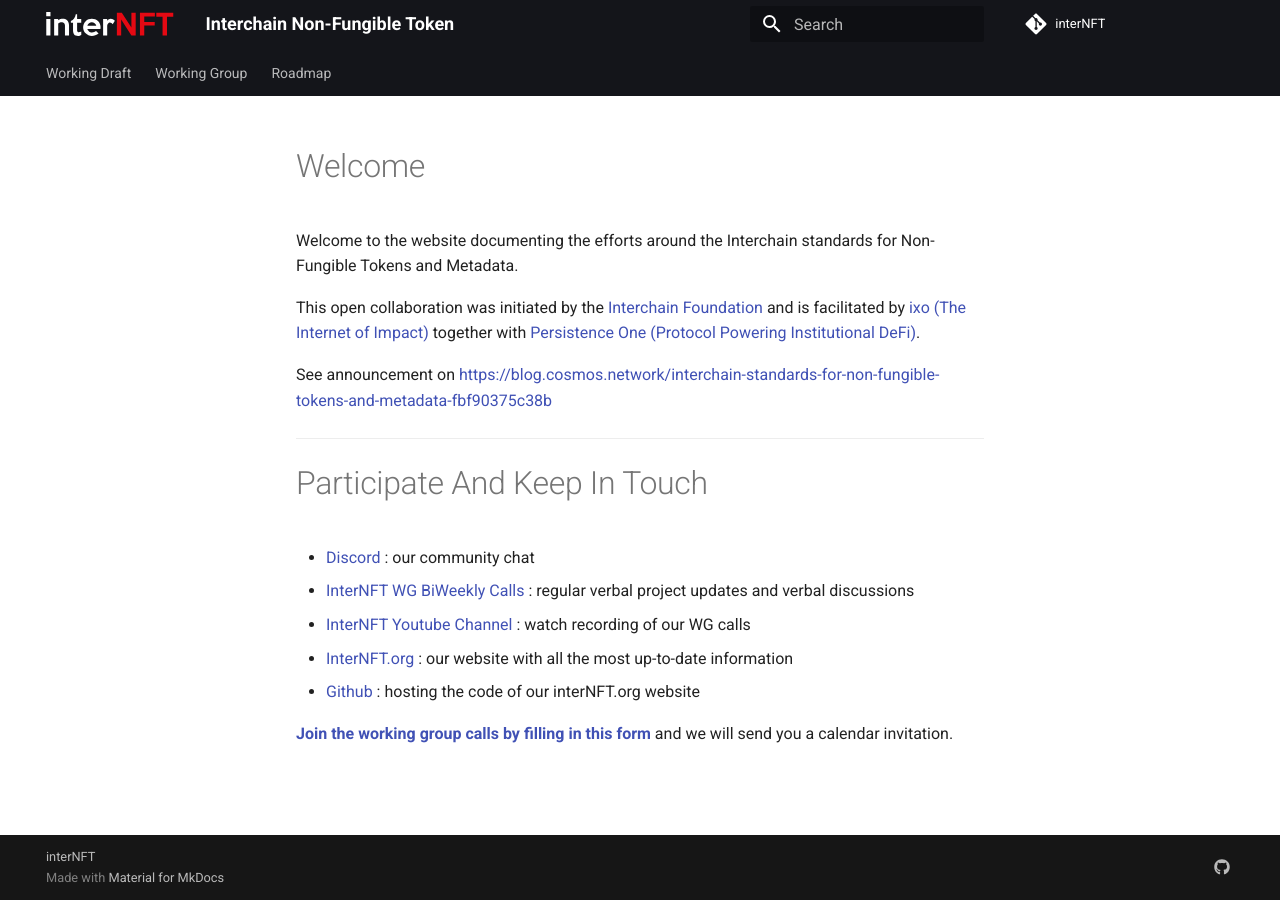
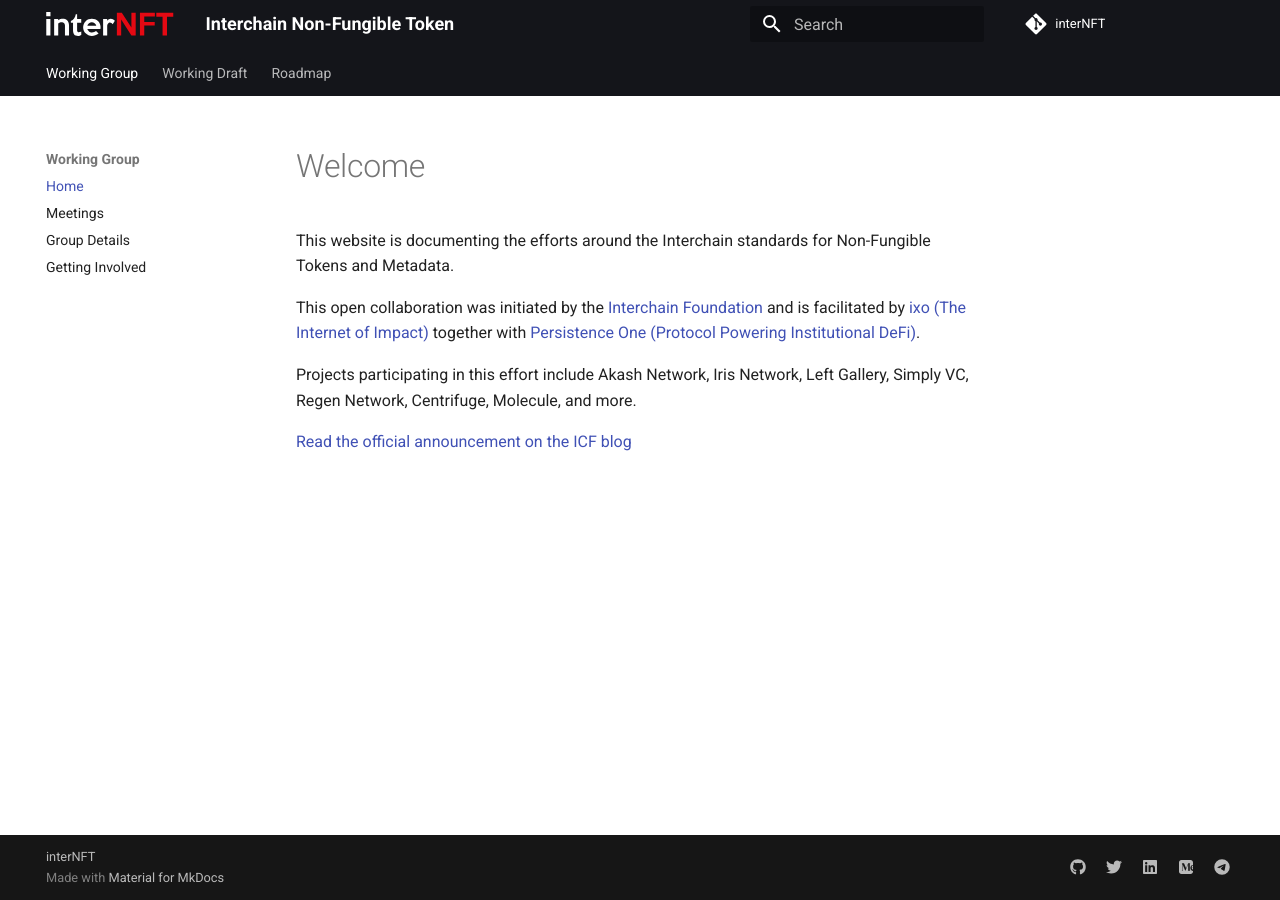
Before and after one commit to interNFT/documentation, an MkDocs documentation site: the page built from markdowns/index.md, in a window 1280 px wide. Built offline with MkDocs 1.6.1 and Material for MkDocs 9.7.7, drawn with Linux system fonts in a browser that asks for light colours.

Commit message:
fixes according to comments left by Deepanshu

```diff
--- a/markdowns/index.md
+++ b/markdowns/index.md
@@ -1,19 +1,9 @@
 # Welcome
 
-Welcome to the website documenting the efforts around the Interchain standards for Non-Fungible Tokens and Metadata.
+This website is documenting the efforts around the Interchain standards for Non-Fungible Tokens and Metadata.
 
 This open collaboration was initiated by the [Interchain Foundation](https://interchain.io/) and is facilitated by [ixo (The Internet of Impact)](https://ixo.world/) together with [Persistence One (Protocol Powering Institutional DeFi)](https://persistence.one/).
 
-See announcement on https://blog.cosmos.network/interchain-standards-for-non-fungible-tokens-and-metadata-fbf90375c38b
+Projects participating in this effort include Akash Network, Iris Network, Left Gallery, Simply VC, Regen Network, Centrifuge, Molecule, and more.
 
---------
-
-# Participate And Keep In Touch
-
-* [Discord](https://discord.com/channels/669268347736686612/744845986743975976){:target="_blank"} : our community chat
-* [InterNFT WG BiWeekly Calls](./workingGroup/meetings/){:target="_blank"} : regular verbal project updates and verbal discussions
-* [InterNFT Youtube Channel](https://www.youtube.com/channel/UCEmFhwNH8AiHR8dNSZ9fB0w){:target="_blank"} : watch recording of our WG calls
-* [InterNFT.org](https://interNFT.org){:target="_blank"} : our website with all the most up-to-date information
-* [Github](https://github.com/interNFT){:target="_blank"} : hosting the code of our interNFT.org website
-
-**[Join the working group calls by filling in this form](https://forms.gle/c3zS3EST17qL41Zy7)** and we will send you a calendar invitation.
+[Read the official announcement on the ICF blog](https://blog.cosmos.network/interchain-standards-for-non-fungible-tokens-and-metadata-fbf90375c38b)
--- a/mkdocs.yml
+++ b/mkdocs.yml
@@ -47,6 +47,14 @@
   social:
     - icon: fontawesome/brands/github
       link: https://github.com/interNFT
+    - icon: fontawesome/brands/twitter
+      link: https://twitter.com/interNFT
+    - icon: fontawesome/brands/linkedin
+      link: https://www.linkedin.com/company/interNFT/
+    - icon: fontawesome/brands/medium
+      link: https://medium.com/interNFT
+    - icon: fontawesome/brands/telegram
+      link: https://t.me/interNFT
 
 # Google Analytics
 google_analytics:
@@ -93,6 +101,11 @@
 
 # Page tree
 nav:
+  - Working Group:
+      - Home: index.md
+      - Meetings: workingGroup/meetings.md
+      - Group Details: workingGroup/groupDetails.md
+      - Getting Involved: workingGroup/gettingInvolved.md
   - Working Draft:
       - 1. Introduction: workingDraft/introduction.md
       - 2. Use Cases Taxonomy: workingDraft/useCases.md
@@ -108,10 +121,6 @@
       - 12. Privacy: workingDraft/privacy.md
       - 13. Examples: workingDraft/examples.md
       - 14. Known Issues: workingDraft/knownIssues.md
-  - Working Group:
-      - Meetings: workingGroup/meetings.md
-      - Group Details: workingGroup/groupDetails.md
-      - Participate and Keep In Touch: workingGroup/gettingInvolved.md
   - Roadmap:
       - Milestones: roadmap/milestones.md
 
```
